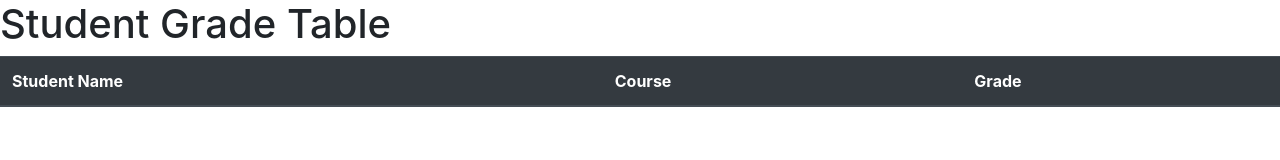
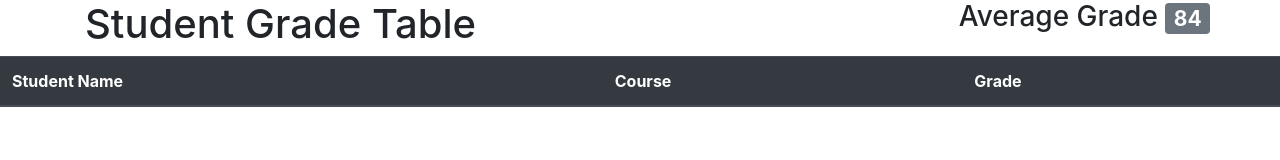
Before and after one commit to Boyul-Kim/student-grade-table, a plain HTML site: page index.html in a window 1280 px wide. Drawn offline with nearby package versions, Linux system fonts and the light colour scheme; no server answers.

Commit message:
completed modify the HTML portion

```diff
--- a/index.html
+++ b/index.html
@@ -10,7 +10,17 @@
 </head>
 <body>
   <header>
-    <h1>Student Grade Table</h1>
+    <div class="container">
+      <div class="row">
+        <div class="col">
+          <h1>Student Grade Table</h1>
+        </div>
+
+        <div>
+          <h3>Average Grade <span class="badge badge-secondary">84</span></h3>
+        </div>
+      </div>
+    </div>
   </header>
   <table class="table table-dark">
     <thead>
```
